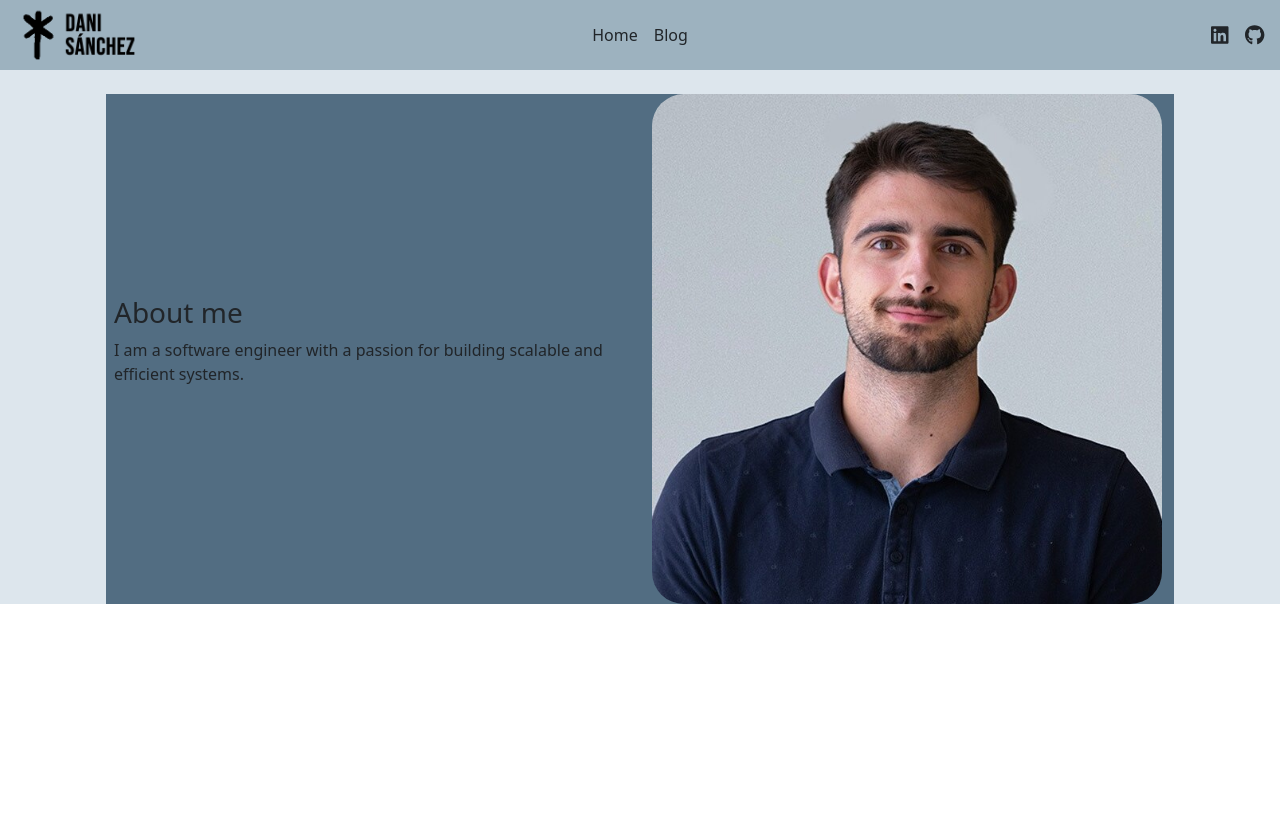
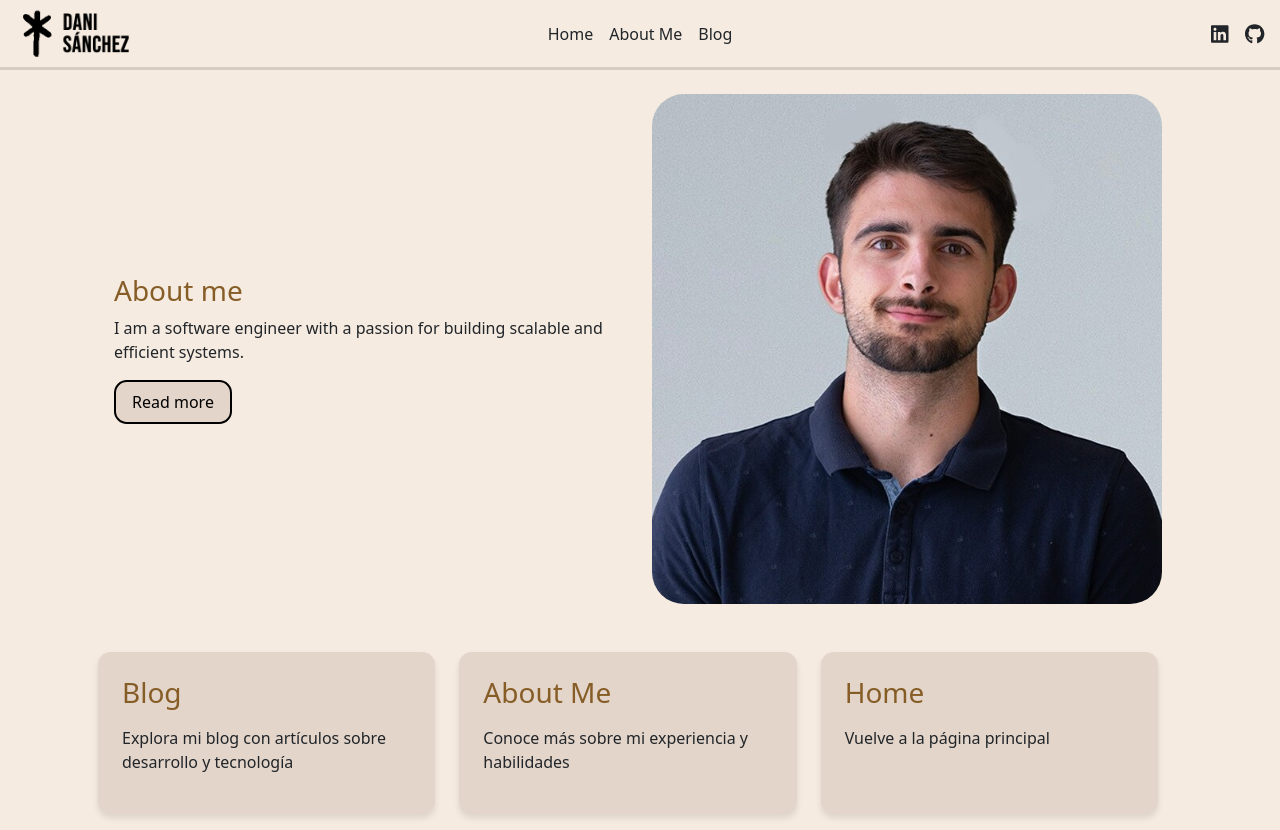
Before and after one commit to DaniSanchez01/personal-webpage, a React (Vite) app: page / in a window 1280 px wide. Before the commit the page ends 800 px from the top, so only its background shows below. Built offline with nearby package versions, Linux system fonts and the light colour scheme.

Commit message:
add new pill sections

```diff
--- a/src/app/App.css
+++ b/src/app/App.css
@@ -1,6 +1,6 @@
 /* Globals */
 .app-globals {
-  background-color: var(--cst-light-grey);
+  background-color: var(--cst-palette2-3);
 }
 
 /* Fitting */
@@ -22,7 +22,7 @@
   align-items: center;
   padding: 0 1rem;
   height: 70px;
-  background-color: var(--cst-grey);
+  border-bottom: 3px solid var(--cst-palette2-2);
 }
 
 .cst-internal-links {
@@ -40,13 +40,103 @@
 
 .cst-nav-link {
   text-decoration: none;
+  position: relative;
+}
+
+.cst-underline-link:hover {
   color: inherit;
 }
 
-.cst-nav-link:hover {
-  color: #007bff;
+.cst-color-change-link:hover {
+  color: var(--cst-palette2-6);
 }
 
-.row {
-  background-color: var(--cst-blue-grey);
+.cst-underline-link::after {
+  content: '';
+  position: absolute;
+  width: 0;
+  height: 2px;
+  background-color: var(--cst-palette2-6);
+  bottom: -2px;
+  left: 0;
+  transition: width 0.5s ease;
 }
+
+.cst-internal-links .cst-nav-link:hover::after {
+  width: 100%;
+}
+
+/* Buttons */
+.cst-read-more-btn {
+  padding: 0.5rem 1rem;
+  border-radius: 0.8rem;
+  border: 2px solid black;
+  background-color: var(--cst-palette2-4);
+  display: inline-block;
+  text-decoration: none;
+  color: black;
+  cursor: pointer;
+}
+
+.cst-read-more-btn:hover {
+  background-color: var(--cst-palette2-5);
+}
+
+.cst-pills-container {
+  border-radius: 1rem;
+  padding: 1rem;
+  margin-top: 2rem;
+}
+
+/* Pills */
+.cst-pill {
+  background-color: var(--cst-palette2-4);
+  border-radius: 0.8rem;
+  padding: 1.5rem;
+  height: 100%;
+  display: flex;
+  flex-direction: column;
+  box-shadow: 0 4px 6px rgba(0, 0, 0, 0.1);
+  transition: all 0.3s ease;
+  cursor: pointer;
+  color: inherit;
+}
+
+.cst-pill:hover {
+  transform: translateY(-5px);
+  background-color: var(--cst-palette2-5);
+  box-shadow: 0 6px 12px rgba(0, 0, 0, 0.15);
+}
+
+h3 {
+  color: var(--cst-palette2-6);
+}
+
+.cst-pill h3 {
+  margin-bottom: 1rem;
+  position: relative;
+  display: inline-block;
+}
+
+.cst-pill h3::after {
+  content: '→';
+  position: absolute;
+  right: 0px;
+  top: 0;
+  opacity: 0;
+  transition: all 0.3s ease;
+}
+
+.cst-pill:hover h3::after {
+  opacity: 1;
+  right: -10px;
+}
+
+.cst-pill p {
+  flex-grow: 1;
+  margin-bottom: 1rem;
+}
+
+.cst-pill a {
+  align-self: flex-start;
+}
--- a/src/app/App.tsx
+++ b/src/app/App.tsx
@@ -4,6 +4,7 @@ import './styles/colors.css';
 import Navbar from './navbar/navbar.component';
 import Home from './pages/home/home.tsx';
 import Blog from './pages/blog/blog.tsx';
+import AboutMe from './pages/about-me/about-me.tsx';
 
 function App() {
   return (
@@ -12,7 +13,7 @@ function App() {
         <Navbar></Navbar>
         <Routes>
           <Route path="/" element={<Home />} />
-          {/* <Route path="/about" element={<About />} /> */}
+          <Route path="/about" element={<AboutMe />} />
           {/* <Route path="/projects" element={<Projects />} /> */}
           <Route path="/blog" element={<Blog />} />
           {/* <Route path="/contact" element={<Contact />} /> */}
--- /dev/null
+++ b/src/app/components/pill/pill.component.tsx
@@ -0,0 +1,20 @@
+import { Link } from 'react-router-dom';
+
+export interface PillProps {
+  title: string;
+  description: string;
+  path: string;
+}
+
+function Pill({ title, description, path }: PillProps) {
+  return (
+    <Link to={path} className="text-decoration-none text-reset">
+      <div className="cst-pill">
+        <h3>{title}</h3>
+        <p>{description}</p>
+      </div>
+    </Link>
+  );
+}
+
+export default Pill;
--- /dev/null
+++ b/src/app/components/pill/pills-container.component.tsx
@@ -0,0 +1,23 @@
+import Pill, { PillProps } from './pill.component';
+
+interface PillsContainerProps {
+  items: PillProps[];
+}
+
+function PillsContainer({ items }: PillsContainerProps) {
+  return (
+    <>
+      {items.map((item, index) => (
+        <div className="col-4" key={index}>
+          <Pill
+            title={item.title}
+            description={item.description}
+            link={item.link}
+          />
+        </div>
+      ))}
+    </>
+  );
+}
+
+export default PillsContainer;
--- a/src/app/navbar/navbar.component.tsx
+++ b/src/app/navbar/navbar.component.tsx
@@ -14,10 +14,13 @@ function Navbar() {
       </Link>
 
       <div className="cst-internal-links">
-        <Link to="/" className="nav-link cst-nav-link">
+        <Link to="/" className="nav-link cst-nav-link cst-underline-link">
           Home
         </Link>
-        <Link to="/blog" className="nav-link cst-nav-link">
+        <Link to="/about" className="nav-link cst-nav-link cst-underline-link">
+          About Me
+        </Link>
+        <Link to="/blog" className="nav-link cst-nav-link cst-underline-link">
           Blog
         </Link>
       </div>
@@ -27,7 +30,7 @@ function Navbar() {
           href="https://www.linkedin.com/in/daniel-sánchez-rodríguez-629626255/"
           target="_blank"
           rel="noopener noreferrer"
-          className="nav-link cst-nav-link"
+          className="nav-link cst-nav-link cst-color-change-link"
         >
           <FontAwesomeIcon icon={faLinkedin} size="lg" />
         </a>
@@ -35,7 +38,7 @@ function Navbar() {
           href="https://github.com/DaniSanchez01"
           target="_blank"
           rel="noopener noreferrer"
-          className="nav-link cst-nav-link"
+          className="nav-link cst-nav-link cst-color-change-link"
         >
           <FontAwesomeIcon icon={faGithub} size="lg" />
         </a>
--- /dev/null
+++ b/src/app/pages/about-me/about-me.tsx
@@ -0,0 +1,5 @@
+function AboutMe() {
+  return <div>This is the aboutMe page</div>;
+}
+
+export default AboutMe;
--- /dev/null
+++ b/src/app/pages/home/home-sections.fixture.ts
@@ -0,0 +1,21 @@
+import { PillProps } from '../../components/pill/pill.component';
+
+export const BLOG_PILL: PillProps = {
+  title: 'Blog',
+  description: 'Explora mi blog con artículos sobre desarrollo y tecnología',
+  path: '/blog',
+};
+
+export const ABOUT_PILL: PillProps = {
+  title: 'About Me',
+  description: 'Conoce más sobre mi experiencia y habilidades',
+  path: '/about',
+};
+
+export const HOME_PILL: PillProps = {
+  title: 'Home',
+  description: 'Vuelve a la página principal',
+  path: '/',
+};
+
+export const NAVIGATION_PILLS: PillProps[] = [BLOG_PILL, ABOUT_PILL, HOME_PILL];
--- a/src/app/pages/home/home.tsx
+++ b/src/app/pages/home/home.tsx
@@ -1,3 +1,6 @@
+import PillsContainer from '../../components/pill/pills-container.component';
+import { NAVIGATION_PILLS } from './home-sections.fixture';
+
 function Home() {
   return (
     <div className="container">
@@ -8,6 +11,7 @@ function Home() {
             I am a software engineer with a passion for building scalable and
             efficient systems.
           </p>
+          <button className="cst-read-more-btn">Read more</button>
         </div>
         <div className="col-6">
           <img
@@ -17,6 +21,9 @@ function Home() {
           ></img>
         </div>
       </div>
+      <div className="container row cst-pills-container">
+        <PillsContainer items={NAVIGATION_PILLS} />
+      </div>
     </div>
   );
 }
--- a/src/app/styles/colors.css
+++ b/src/app/styles/colors.css
@@ -4,4 +4,10 @@
   --cst-grey: #9db2bf;
   --cst-light-grey: #dde6ed;
   --cst-light-brown: #f1efec;
+  --cst-palette2-1: #edede9;
+  --cst-palette2-2: #d6ccc2;
+  --cst-palette2-3: #f5ebe0;
+  --cst-palette2-4: #e3d5ca;
+  --cst-palette2-5: #d5bdaf;
+  --cst-palette2-6: #865d26;
 }
```
